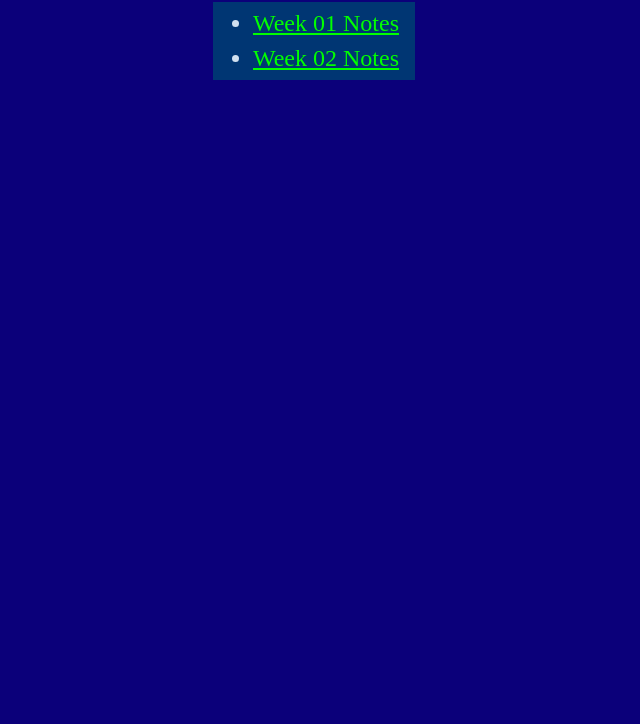
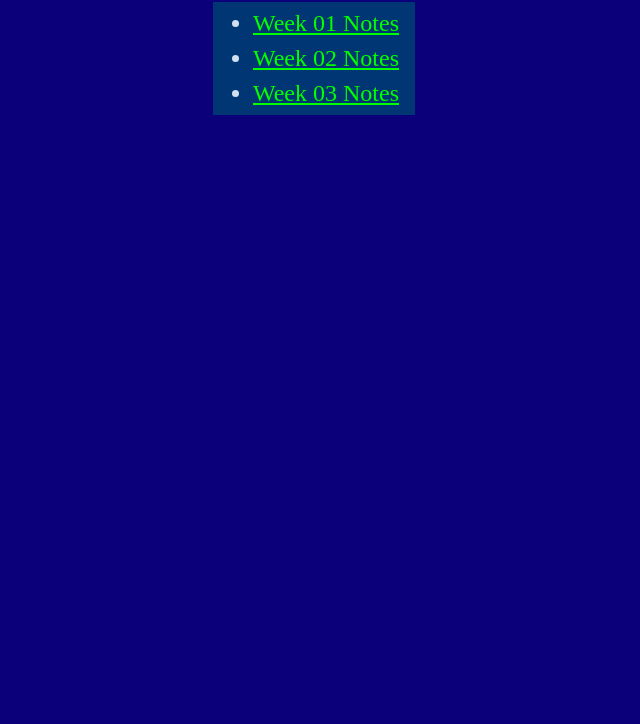
Before and after one commit to BitBlitObviMormon/WDD-330, a plain HTML site: page index.html in a window 1280 px wide. Shown: the part 76-800 px from the top of the page, without its empty margins (326-966 px from the left). Drawn offline with Linux system fonts and the light colour scheme.

Commit message:
Add week 03

```diff
--- a/index.html
+++ b/index.html
@@ -20,6 +20,7 @@
     <ul class="tab">
       <li><a href="week01/assign01.txt">Week 01 Notes</a></li>
       <li><a href="week02/assign02.txt">Week 02 Notes</a></li>
+      <li><a href="week02/assign03.html">Week 03 Notes</a></li>
     </ul>
   </body>
 </html>
```
